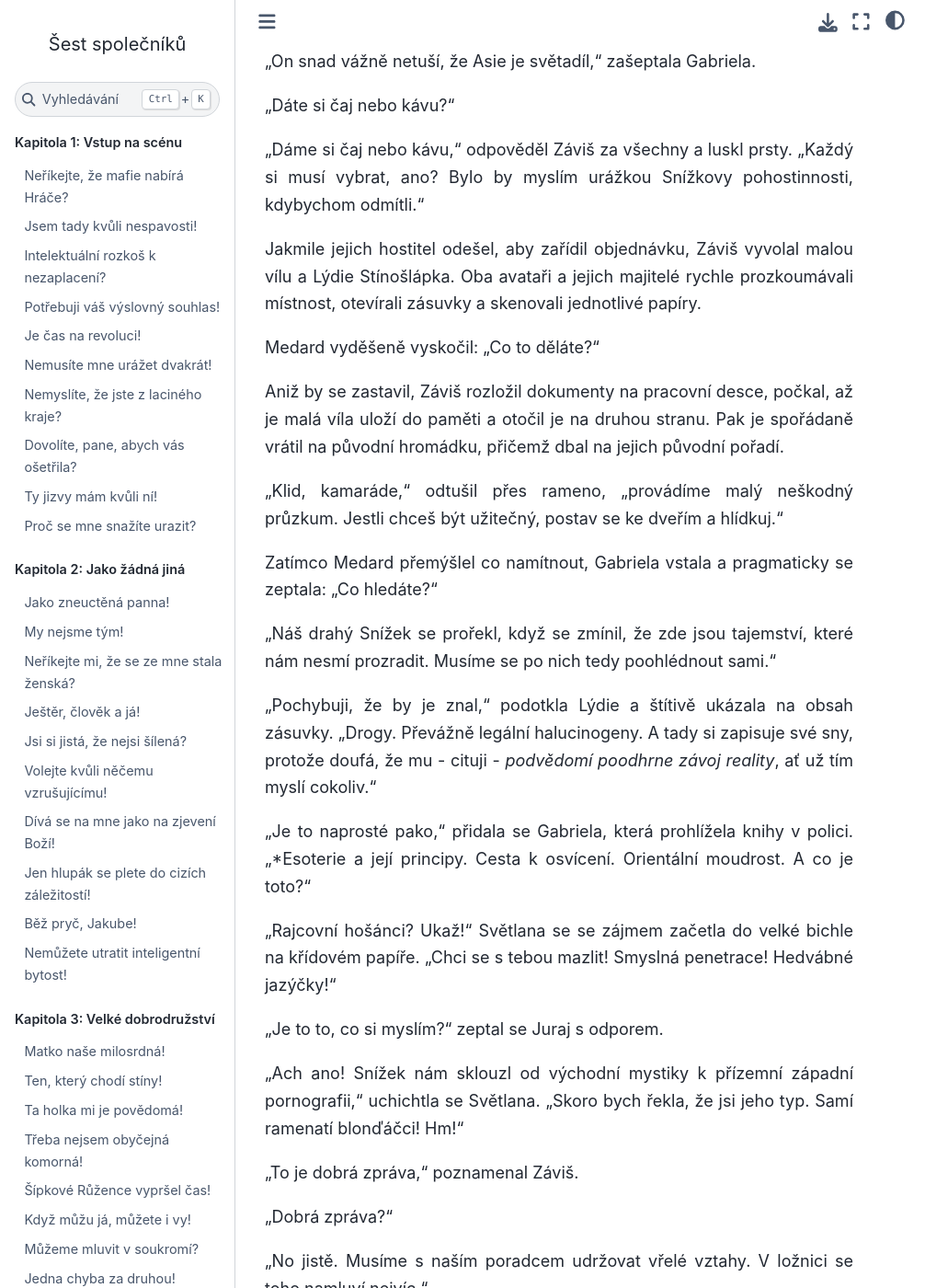
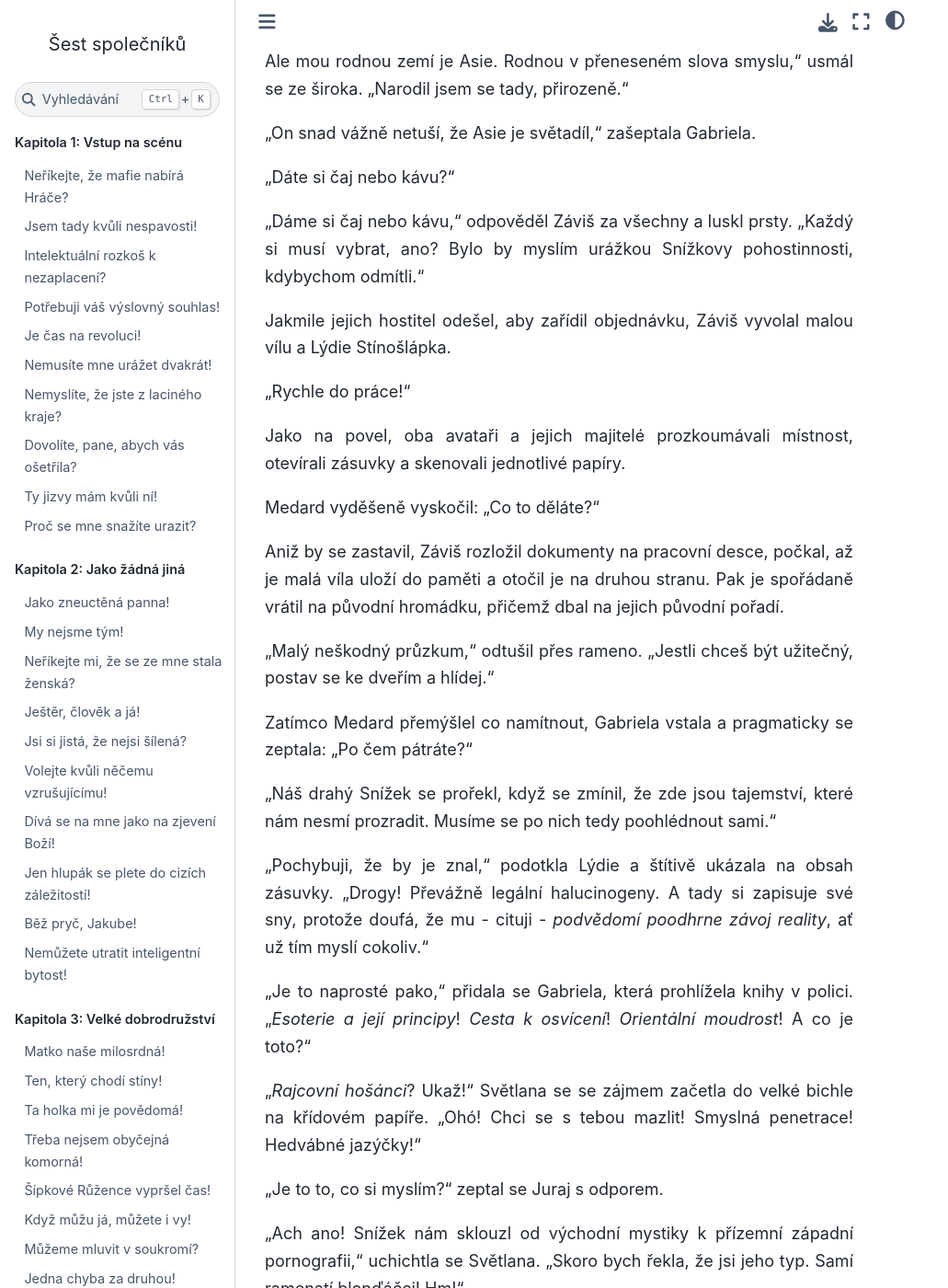
Before and after one commit to hanpari/sest-spolecniku, a Sphinx documentation site: the page built from source/sest_spolecniku/006-spatne-zpravy/4.md, in a window 1280 px wide and 1400 px high, scrolled down 4033 px. Shown: the whole window at 92% size, without its empty margins (0-1031 px from the left). Built offline with Sphinx 7.4.7 and the Sphinx Book theme 1.1.4, drawn with Linux system fonts in a browser that asks for light colours; some of the changed text lies outside the part shown.

```diff
--- a/source/sest_spolecniku/006-spatne-zpravy/4.md
+++ b/source/sest_spolecniku/006-spatne-zpravy/4.md
@@ -100,23 +102,27 @@ Světlana s Gabrielou zabraly dvě houpací křesla, zatímco Lýdie, Juraj a Z
 
 "Dáme si čaj nebo kávu," odpověděl Záviš za všechny a luskl prsty. "Každý si musí vybrat, ano? Bylo by myslím urážkou Snížkovy pohostinnosti, kdybychom odmítli."
 
-Jakmile jejich hostitel odešel, aby zařídil objednávku, Záviš vyvolal malou vílu a Lýdie Stínošlápka. Oba avataři a jejich majitelé rychle prozkoumávali místnost, otevírali zásuvky a skenovali jednotlivé papíry.
+Jakmile jejich hostitel odešel, aby zařídil objednávku, Záviš vyvolal malou vílu a Lýdie Stínošlápka.
+
+"Rychle do práce!"
+
+Jako na povel, oba avataři a jejich majitelé prozkoumávali místnost, otevírali zásuvky a skenovali jednotlivé papíry.
 
 Medard vyděšeně vyskočil: "Co to děláte?"
 
 Aniž by se zastavil, Záviš rozložil dokumenty na pracovní desce, počkal, až je malá víla uloží do paměti a otočil je na druhou stranu. Pak je spořádaně vrátil na původní hromádku, přičemž dbal na jejich původní pořadí.
 
-"Klid, kamaráde," odtušil přes rameno, "provádíme malý neškodný průzkum. Jestli chceš být užitečný, postav se ke dveřím a hlídkuj."
+"Malý neškodný průzkum," odtušil přes rameno. "Jestli chceš být užitečný, postav se ke dveřím a hlídej."
 
-Zatímco Medard přemýšlel co namítnout, Gabriela vstala a pragmaticky se zeptala: "Co hledáte?"
+Zatímco Medard přemýšlel co namítnout, Gabriela vstala a pragmaticky se zeptala: "Po čem pátráte?"
 
 "Náš drahý Snížek se prořekl, když se zmínil, že zde jsou tajemství, které nám nesmí prozradit. Musíme se po nich tedy poohlédnout sami."
 
-"Pochybuji, že by je znal," podotkla Lýdie a štítivě ukázala na obsah zásuvky. "Drogy. Převážně legální halucinogeny. A tady si zapisuje své sny, protože doufá, že mu - cituji - *podvědomí poodhrne závoj reality*, ať už tím myslí cokoliv."
+"Pochybuji, že by je znal," podotkla Lýdie a štítivě ukázala na obsah zásuvky. "Drogy! Převážně legální halucinogeny. A tady si zapisuje své sny, protože doufá, že mu - cituji - *podvědomí poodhrne závoj reality*, ať už tím myslí cokoliv."
 
-"Je to naprosté pako," přidala se Gabriela, která prohlížela knihy v polici. "*Esoterie a její principy. Cesta k osvícení. Orientální moudrost. A co je toto?"
+"Je to naprosté pako," přidala se Gabriela, která prohlížela knihy v polici. "*Esoterie a její principy*! *Cesta k osvícení*! *Orientální moudrost*! A co je toto?"
 
-"Rajcovní hošánci? Ukaž!" Světlana se se zájmem začetla do velké bichle na křídovém papíře. "Chci se s tebou mazlit! Smyslná penetrace! Hedvábné jazýčky!"
+"*Rajcovní hošánci*? Ukaž!" Světlana se se zájmem začetla do velké bichle na křídovém papíře. "Ohó! Chci se s tebou mazlit! Smyslná penetrace! Hedvábné jazýčky!"
 
 "Je to to, co si myslím?" zeptal se Juraj s odporem.
 
```
Also changed, not shown: other parts of source/sest_spolecniku/006-spatne-zpravy/4.md (+5 -3 lines), source/sest_spolecniku/006-spatne-zpravy/1.md (+3 -3 lines), source/sest_spolecniku/006-spatne-zpravy/5.md (added, +31 -0 lines), source/sest_spolecniku/dodatky/postavy.md (+5 -1 lines).
